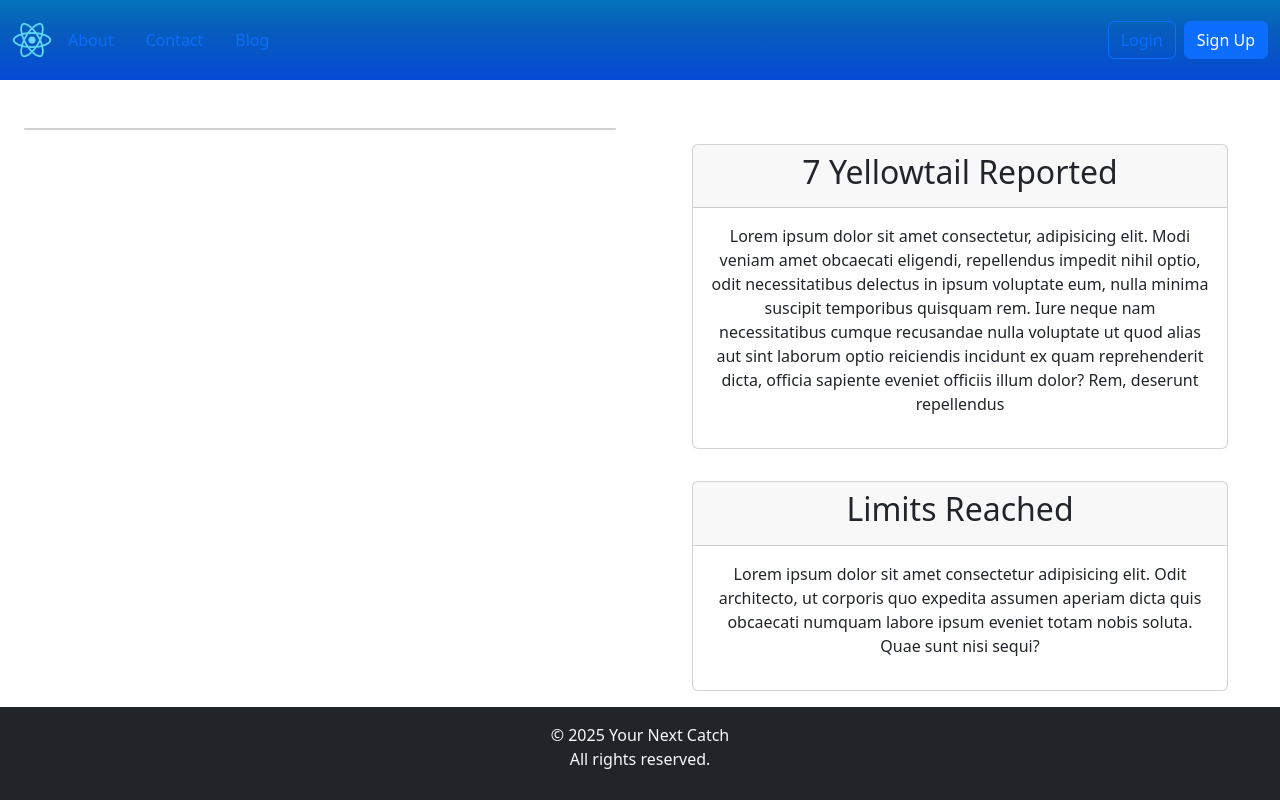
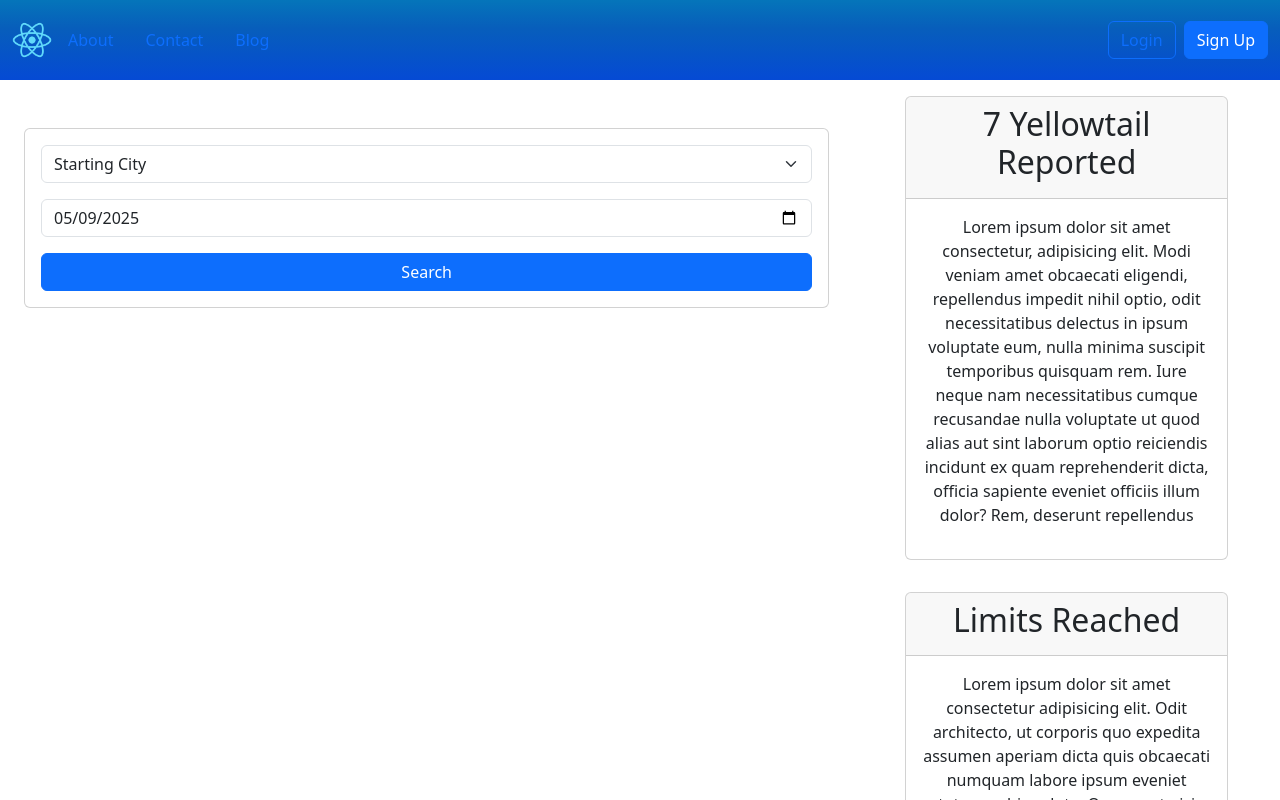
Before and after one commit to yournextcatch/website, a React (Create React App) app: page / in a window 1280 px wide. Shown: the top 800 px of the page. Built offline with nearby package versions, Linux system fonts and the light colour scheme.

Commit message:
add AdvanceSearch

```diff
--- a/src/components/AdvanceSearch/AdvanceSearch.jsx
+++ b/src/components/AdvanceSearch/AdvanceSearch.jsx
@@ -1,14 +1,88 @@
-import React from "react";
-import { Card, Container, Col, Row, Form } from "react-bootstrap";
+import { useState } from "react";
+import { Card, Container, Col, Row, Form, Button } from "react-bootstrap";
+
+const cities = [
+  "Long Beach",
+  "Los Angeles",
+  "San Diego",
+  "Santa Barbara",
+  "San Francisco",
+  "Seattle",
+  "Miami",
+  "New York",
+];
 
 function AdvanceSearch() {
+  const today = new Date().toISOString().split("T")[0];
+
+  const [formData, setFormData] = useState({
+    city: "",
+    date: today,
+    tripTypes: [],
+  });
+
+  function handleChange(e) {
+    const { name, value, type, checked } = e.target;
+
+    if (type === "checkbox") {
+      setFormData((prev) => {
+        const updatedTrips = checked
+          ? [...prev.tripTypes, value]
+          : prev.tripTypes.filter((t) => t !== value);
+        return { ...prev, tripTypes: updatedTrips };
+      });
+    } else {
+      setFormData((prev) => ({
+        ...prev,
+        [name]: value,
+      }));
+    }
+  }
+  const handleSubmit = (e) => {
+    e.preventDefault();
+    console.log("Form submitted:", formData);
+  };
+
   return (
     <>
       <Container className="mt-5">
         <Row>
           <Col>
-            <Card className="text-center">
-              <Form></Form>
+            <Card className="text-center p-3">
+              <Form>
+                <Form.Group className="mb-3">
+                  <Form.Select
+                    onChange={handleChange}
+                    name="city"
+                    aria-label="Default select example"
+                    value={formData.city}
+                  >
+                    <option value="">Starting City</option>
+                    {cities.map((city, index) => (
+                      <option key={index} value={city}>
+                        {city}
+                      </option>
+                    ))}
+                  </Form.Select>
+                </Form.Group>
+                <Form.Group className="mb-3" controlId="formDate">
+                  <Form.Control
+                    type="date"
+                    name="date"
+                    value={formData.date}
+                    onChange={handleChange}
+                    required
+                  />
+                </Form.Group>
+                <Button
+                  className="w-100"
+                  variant="primary"
+                  type="submit"
+                  onClick={handleSubmit}
+                >
+                  Search
+                </Button>
+              </Form>
             </Card>
           </Col>
         </Row>
--- a/src/pages/HomePage.jsx
+++ b/src/pages/HomePage.jsx
@@ -1,5 +1,4 @@
 import { Container, Col, Row } from "react-bootstrap";
-import HomepageImage from "../assets/images/fishing-homepage.jpg";
 import SimpleSearch from "../components/SimpleSearch/SimpleSearch";
 import HotBites from "../components/HotBites/HotBites";
 import AdvanceSearch from "../components/AdvanceSearch/AdvanceSearch";
@@ -8,17 +7,25 @@ export default function HomePage() {
   return (
     <>
       <Container fluid>
-        <Row>
-          <Col
-            className="m-n5 d-md-none"
-            md={9}
-            style={{ backgroundColor: "rgb(5, 74, 212)", height: "17vh" }}
-          >
+        {/* SimpleSearch: visible only on small screens */}
+        <Row className="d-md-none">
+          <Col style={{ backgroundColor: "rgb(5, 74, 212)", height: "17vh" }}>
             <SimpleSearch />
           </Col>
-          <Col className="d-sm-none d-md-flex">
+        </Row>
+
+        {/* AdvanceSearch & HotBites side by side on md+ screens */}
+        <Row className="d-none d-md-flex">
+          <Col md={8}>
             <AdvanceSearch />
           </Col>
+          <Col md={4} className="mt-5 mt-md-0">
+            <HotBites />
+          </Col>
+        </Row>
+
+        {/* HotBites always shown on small screens (below SimpleSearch) */}
+        <Row className="d-md-none">
           <Col className="mt-5">
             <HotBites />
           </Col>
```
